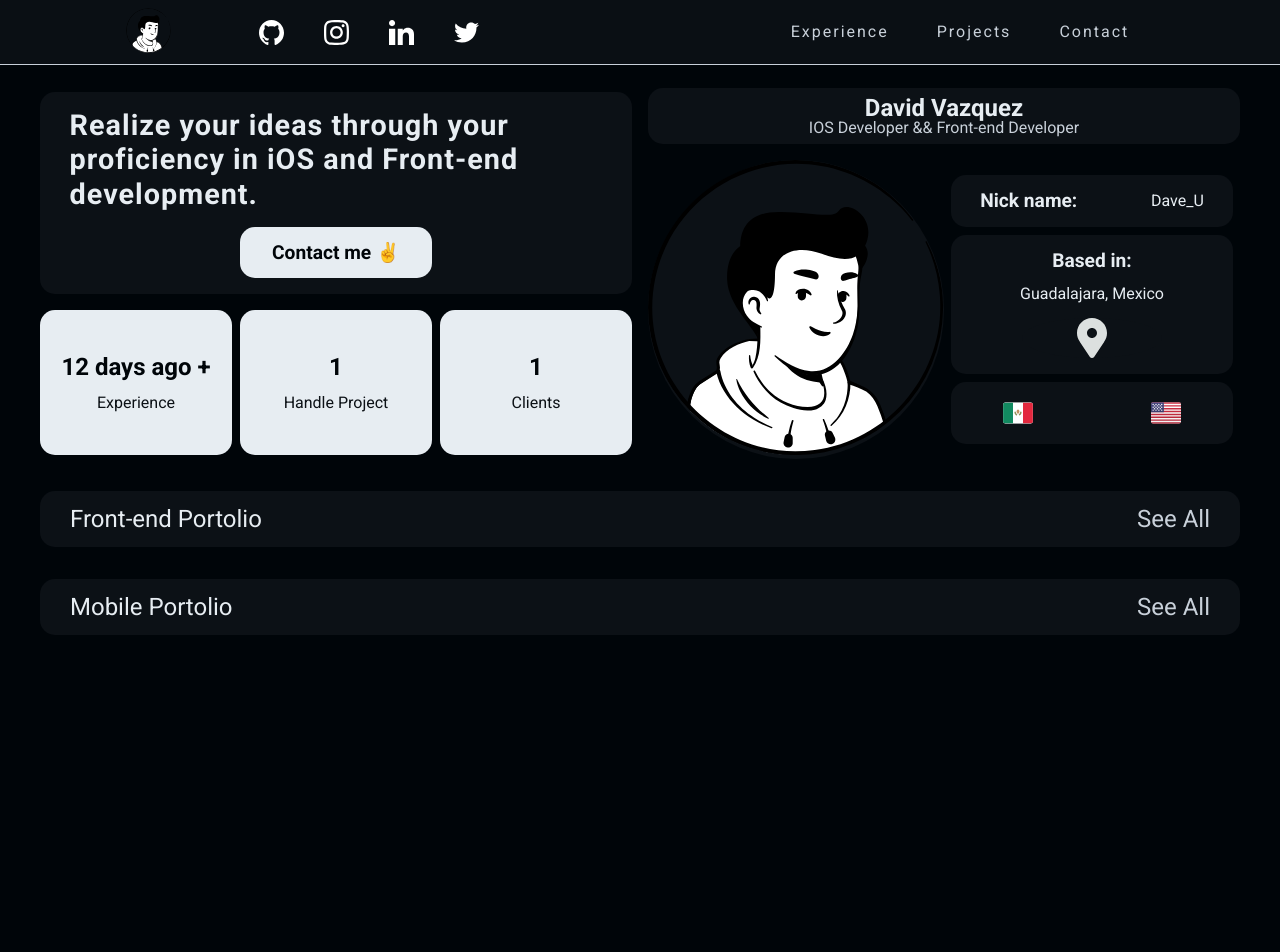
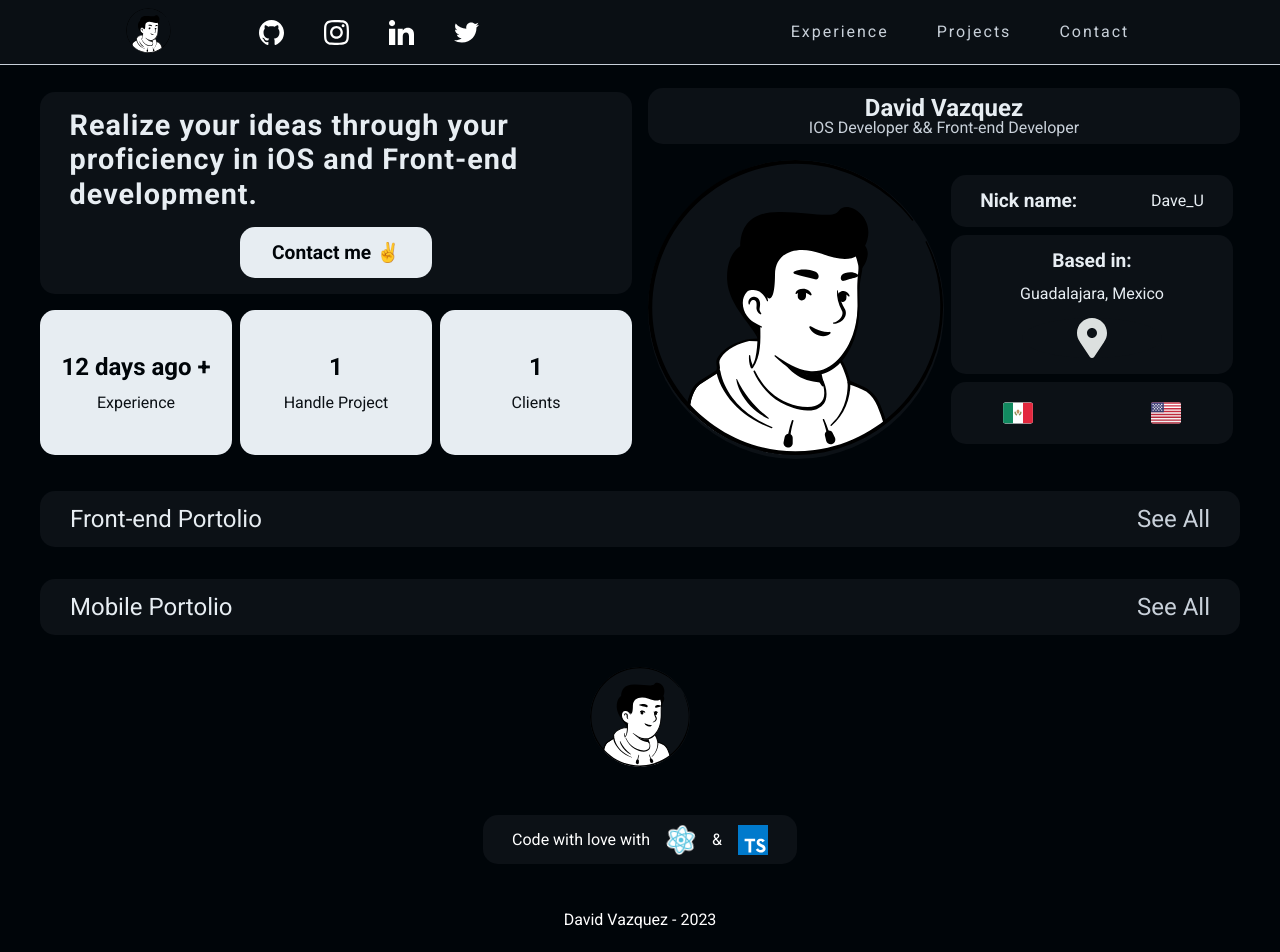
Before and after one commit to DaveOval/portfolio-v2, a React (Vite) app: page /#/ in a window 1280 px wide. Shown: the top 952 px of the page. Before the commit the page ends 800 px from the top, so only its background shows below. Built offline with nearby package versions, Linux system fonts and the light colour scheme.

Commit message:
nuevo footer agregado

```diff
--- a/src/App.tsx
+++ b/src/App.tsx
@@ -8,14 +8,24 @@ import { Contact } from "./pages/Contact";
 import { Experience } from "./pages/Experience";
 import { Projects } from "./pages/Projects";
 import { ErrorPage } from "./pages/Error";
+import { Footer } from "./components/Footer";
+import styled from "styled-components";
+
+const Main = styled.main`
+  margin-top: 10vh;
+  height: auto;
+  @media (min-width: 768px) {
+    margin-top: 8vh;
+  }
+`
 
 
 function App() {
 
-
   return (
     <Router>
       <Navbar/>
+      <Main>
         <Routes>
           <Route path="/" element={<Home/>}/>
           <Route path="/experience" element={<Experience/>} />
@@ -23,6 +33,8 @@ function App() {
           <Route path="/contact" element={<Contact/>} />
           <Route path="*" element={<ErrorPage/>} />
         </Routes>
+      </Main>
+      <Footer/>
     </Router>
   )
 }
--- /dev/null
+++ b/src/components/Footer/index.tsx
@@ -0,0 +1,69 @@
+import styled from "styled-components"
+import { colorsui } from "../../ui/colors"
+
+
+const FooterContainer = styled.div`
+    width: 100%;
+    height: auto;
+    min-height: 20vh;
+    color: #fff;
+    display: flex;
+    flex-direction: column;
+    align-items: center;
+    justify-content: center;
+    bottom: 0;
+    margin-top: 2rem;
+    margin-bottom: 2rem;
+    gap: 3rem;
+`
+const Contenedor = styled.div`
+    background-color: ${colorsui.backGroundGray};
+    display: flex;
+    flex-direction: row;
+    justify-content: center;
+    align-items: center;
+    gap: 1rem;
+    padding: 0.6rem 1.8rem;
+    border-radius: 15px;
+`
+const Logo = styled.img`
+    width: 100px;
+    height: 100px;
+    border-radius: 50%;
+    background-color: ${colorsui.backGroundGray};
+`
+const Languaje = styled.img`
+    width: 30px;
+    height: 30px;
+`
+const ReactLogo = styled.img`
+    width: 30px;
+    height: 30px;
+    animation: App-logo-spin infinite 20s linear;
+    @keyframes App-logo-spin {
+        from {
+            transform: rotate(0deg);
+        }
+        to {
+            transform: rotate(360deg);
+        }
+    }
+`
+
+export const Footer = () =>{
+
+    const data: Date = new Date();
+
+    return (
+        <FooterContainer>
+            <Logo src="../../../public/favicon.svg" alt="" />
+            <Contenedor>
+                <p>Code with love with</p>
+                <ReactLogo src="../../../public/react.svg" alt="" />
+                <p>&</p>
+                <Languaje src="../../../public/ts.svg" alt="" />
+            </Contenedor>
+                <p> David Vazquez - { data.getFullYear() } </p>
+        </FooterContainer>
+    )
+}
--- a/src/ui/reset.css
+++ b/src/ui/reset.css
@@ -41,3 +41,37 @@ table {
 	border-collapse: collapse;
 	border-spacing: 0;
 }
+
+::-webkit-scrollbar {
+  width: 6px;
+  height: 6px;
+}
+::-webkit-scrollbar-button {
+  width: 0px;
+  height: 0px;
+}
+::-webkit-scrollbar-thumb {
+  background: #e1e1e1;
+  border: 0px none #ffffff;
+  border-radius: 50px;
+}
+::-webkit-scrollbar-thumb:hover {
+  background: #ffffff;
+}
+::-webkit-scrollbar-thumb:active {
+  background: #000000;
+}
+::-webkit-scrollbar-track {
+  background: #666666;
+  border: 0px none #ffffff;
+  border-radius: 50px;
+}
+::-webkit-scrollbar-track:hover {
+  background: #666666;
+}
+::-webkit-scrollbar-track:active {
+  background: #333333;
+}
+::-webkit-scrollbar-corner {
+  background: transparent;
+}
```
Also changed, not shown: public/react.svg (added), public/ts.svg (added). Lines whose indentation alone changed are shown as unchanged.
